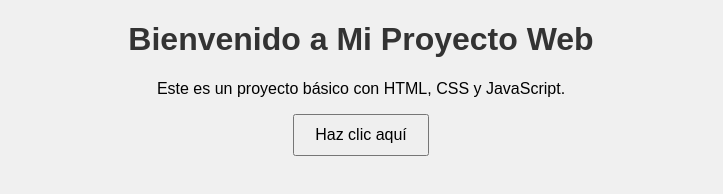
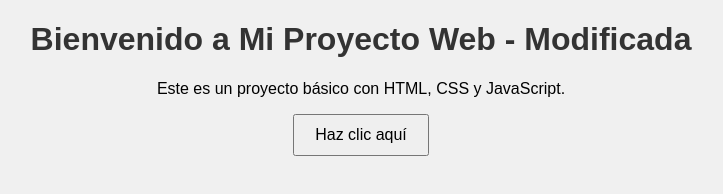
Before and after one commit to V-Patronus/Git-PCV-I, a plain HTML site: page index.html in a window 1280 px wide. Shown: the whole page, without its empty margins (279-1002 px from the left). Drawn offline with Linux system fonts and the light colour scheme.

Commit message:
Index HTML ha sido modificado

```diff
--- a/index.html
+++ b/index.html
@@ -7,7 +7,7 @@
     <link rel="stylesheet" href="styles.css">
 </head>
 <body>
-    <h1>Bienvenido a Mi Proyecto Web</h1>
+    <h1>Bienvenido a Mi Proyecto Web - Modificada</h1>
     <p>Este es un proyecto básico con HTML, CSS y JavaScript.</p>
     <button onclick="saludar()">Haz clic aquí</button>
 
```
